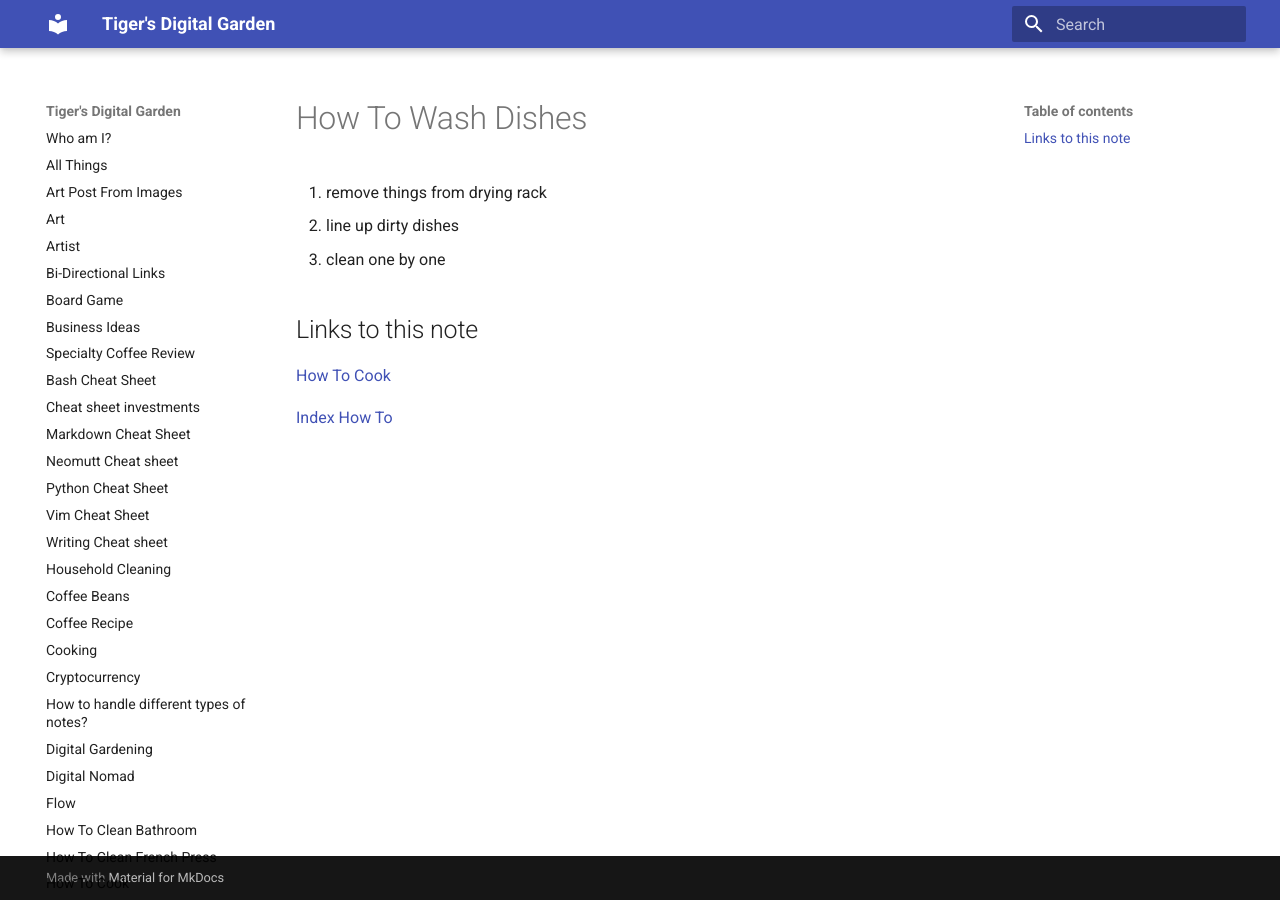
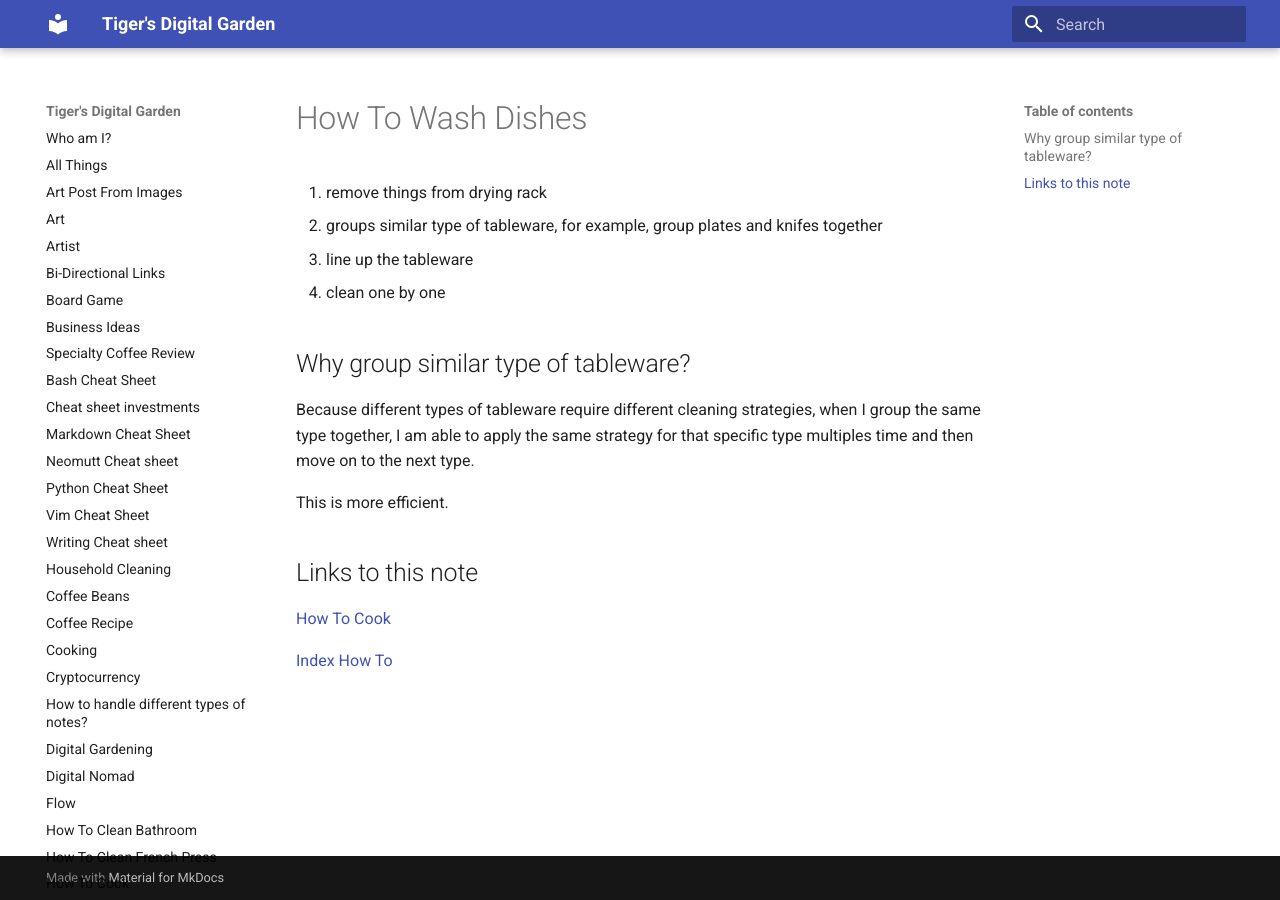
Before and after one commit to ynotstartups/notes, an MkDocs documentation site: the page built from notes/how-to-wash-dishes.md, in a window 1280 px wide. Built offline with MkDocs 1.6.1 and Material for MkDocs 9.7.7, drawn with Linux system fonts in a browser that asks for light colours.

Commit message:
update how to wash dishes

```diff
--- a/notes/how-to-wash-dishes.md
+++ b/notes/how-to-wash-dishes.md
@@ -1,8 +1,19 @@
 # How To Wash Dishes
 
 1. remove things from drying rack
-1. line up dirty dishes
+1. groups similar type of tableware, for example, group plates and knifes together
+1. line up the tableware
 1. clean one by one
+
+## Why group similar type of tableware?
+
+Because different types of tableware require different cleaning strategies,
+when I group the same type together, I am able to apply the same strategy for that specific type multiples time
+and then move on to the next type.
+
+This is more efficient.
+
+
 ## Links to this note
 
 [How To Cook](how-to-cook.md)
```
